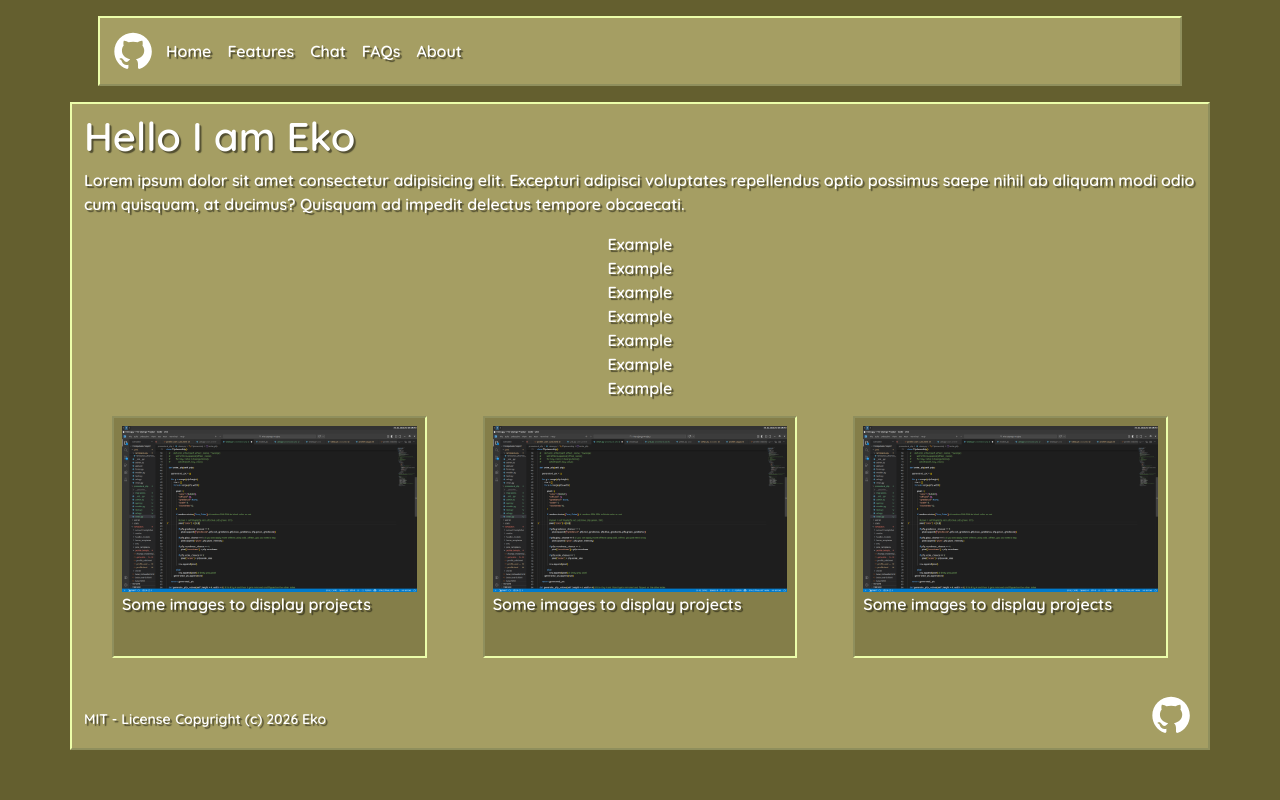
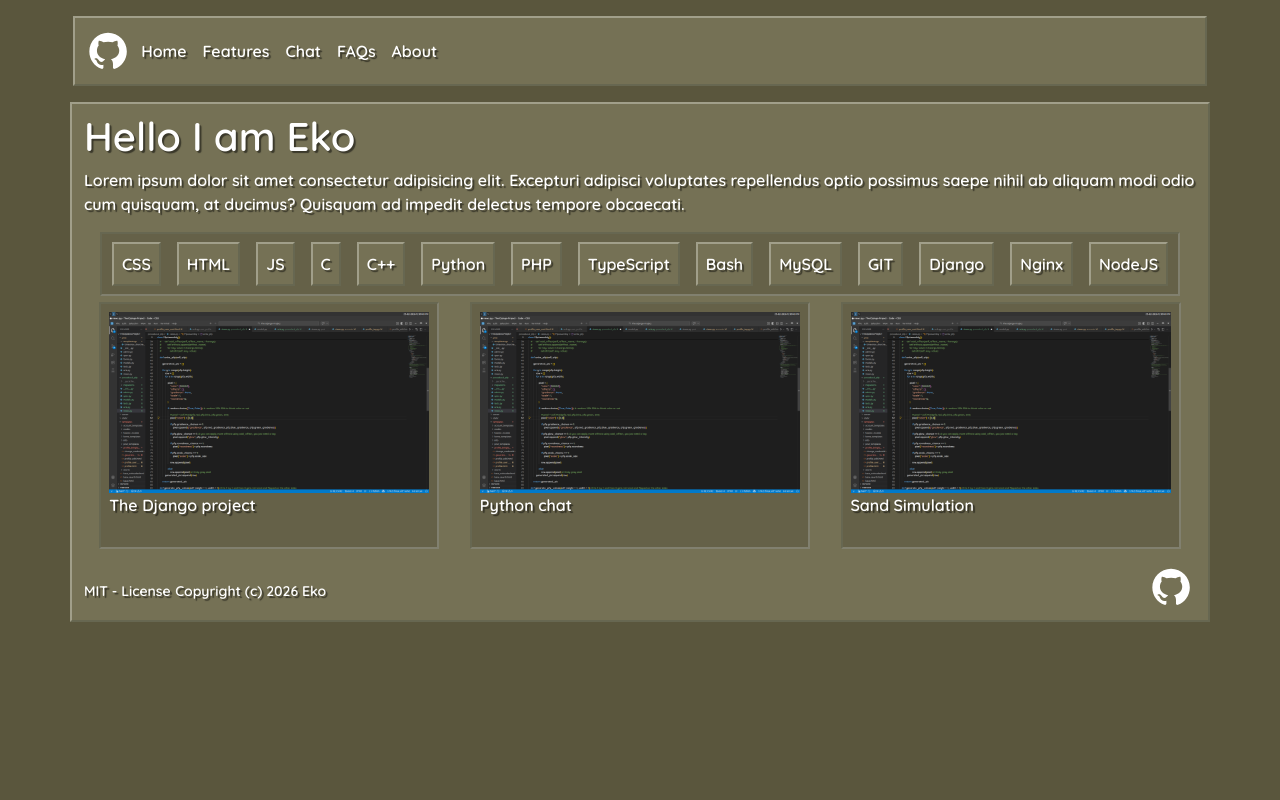
Before and after one commit to zekaekop/Portfolio, a Django app: page / in a window 1280 px wide. Run offline with Django 5.2, Linux system fonts and the light colour scheme; some libraries are stand-ins or nearby versions.

Commit message:
fixes the layout and tags layout and adjusts and adds more themes and colors

```diff
--- a/home/views.py
+++ b/home/views.py
@@ -4,13 +4,11 @@ from django.shortcuts import render
 
 def home_page(request):
 
-    frameworks = ("Django", "Nginx", "NodeJS", ) # ETC.
-    tags = ("CSS","HTML","JS","C","C++","Python","PHP",)
+    tags = ("CSS","HTML","JS","C","C++","Python","PHP","TypeScript","Bash","MySQL","GIT","Django", "Nginx", "NodeJS", )
 
     context = {
         "world":"World!!",
         "tags":  tags,
-        "frameworks": frameworks,
     }
 
     return render(request, "home/home.html", context)
--- a/static/css/base.css
+++ b/static/css/base.css
@@ -5,7 +5,7 @@
 
 
 body{
-    background-color:#645f2f !important;
+    background-color:#5a563d !important;
     /* background-image: var(--bg-image);
     background-size: cover;
     background-repeat: no-repeat;  */
@@ -22,27 +22,27 @@ body{
 .box-inset,
 .box{
     padding: 0.5rem;
-    margin: 1rem;
+    margin: 0.2rem;
 }
 
 .box{
-    background-color: #a59e63;
+    background-color: #757155;
 
-    border-top:  2px solid #ecfeaa;
-    border-left:  2px  solid #ecfeaa;
+    border-top:  2px solid #a19f8a;
+    border-left:  2px  solid #a19f8a;
 
-    border-bottom:  2px  solid #8f8f5d;
-    border-right:  2px  solid #8f8f5d;
+    border-bottom:  2px  solid #676751;
+    border-right:  2px  solid #676751;
 }
 
 .box-inset{
-    background-color: #847e49;
+    background-color: #656148;
 
-    border-bottom:  2px solid #ecfeaa;
-    border-right:  2px  solid #ecfeaa;
+    border-bottom:  2px solid #81806f;
+    border-right:  2px  solid #81806f;
 
-    border-top:  2px  solid #8f8f5d;
-    border-left:  2px  solid #8f8f5d;
+    border-top:  2px  solid #676751;
+    border-left:  2px  solid #676751;
 }
 
 .img-home-projects{
@@ -69,6 +69,24 @@ body{
 
     border-bottom:  2px  solid #a6a670;
     border-right:  2px  solid #a6a670;
+    ------------------------------------------------
+    desert yellow theme 2
+    background-color: #a59e63;
+
+    border-top:  2px solid #fefaaa;
+    border-left:  2px  solid #fefaaa;
+
+    border-bottom:  2px  solid #8f8f5d;
+    border-right:  2px  solid #8f8f5d;
+    ------------------------------------------------
+    Gray theme
+    background-color: #757155;
+
+    border-top:  2px solid #a19f8a;
+    border-left:  2px  solid #a19f8a;
+
+    border-bottom:  2px  solid #676751;
+    border-right:  2px  solid #676751;
      */
 
 .btn-primary{
--- a/templates/header.html
+++ b/templates/header.html
@@ -1,7 +1,7 @@
 {% load static %}
 
 {% block body %}
-<div class="container">
+<div class="container mt-3 p-0">
     <div class="d-flex flex-wrap align-items-center justify-content-center justify-content-lg-start box">
 
         <a href="https://github.com/zekaekop/Portfolio" class="d-flex align-items-center mb-2 mb-lg-0 text-white text-decoration-none">
--- a/templates/home/home.html
+++ b/templates/home/home.html
@@ -3,13 +3,12 @@
 
 {% block body %}
 
-<div class="container text-white box">
+<div class="container text-white box mt-3">
     <h1>Hello I am Eko</h1>
 
     <p>Lorem ipsum dolor sit amet consectetur adipisicing elit. Excepturi adipisci voluptates repellendus optio possimus saepe nihil ab aliquam modi odio cum quisquam, at ducimus? Quisquam ad impedit delectus tempore obcaecati.</p>
 
-    <div class="d-flex justify-content-center">
-        <div class="">
+    <div class="d-flex justify-content-center box-inset p-0 ms-3 me-3">
         {% if tags %}
             {% for tag in tags%}
                 {% include 'home/tags.html' %}
@@ -18,7 +17,6 @@
             Tag list of the langauges i know
         {% endif %}
     </div>
-    </div>
 
     <div class="container">
         <div class="row g-4">
@@ -26,9 +24,7 @@
             <div class="col-md-4">
                 <div class="box-inset h-100">
                     <img src="{% static '/img/example/example.png'%}" class="card-img-top img-fluid" alt="Project 1">
-                    <div class="card-body">
-                        <p class="card-text">Some images to display projects</p>
-                    </div>
+                        <p>The Django project</p>
                 </div>
             </div>
 
@@ -36,9 +32,7 @@
             <div class="col-md-4">
                 <div class="box-inset h-100">
                     <img src="{% static '/img/example/example.png'%}" class="card-img-top img-fluid" alt="Project 2">
-                    <div class="card-body">
-                        <p class="card-text">Some images to display projects</p>
-                    </div>
+                        <p>Python chat</p>
                 </div>
             </div>
 
@@ -46,9 +40,7 @@
             <div class="col-md-4">
                 <div class="box-inset h-100">
                     <img src="{% static '/img/example/example.png'%}" class="card-img-top img-fluid" alt="Project 3">
-                    <div class="card-body">
-                        <p class="card-text">Some images to display projects</p>
-                    </div>
+                        <p>Sand Simulation</p>
                 </div>
             </div>
         </div>
@@ -67,7 +59,7 @@
 
 
 
-    <footer class="mt-5">
+    <footer class="mt-3">
         <div class="d-flex justify-content-between">
 
             <div class="mt-3">
--- a/templates/home/tags.html
+++ b/templates/home/tags.html
@@ -1,2 +1,3 @@
+{% load static %}
 <!-- Tags to display  -->
-<div>Example</div>
+<div class="box m-2">{{tag}}</div>
```
Lines whose indentation alone changed are shown as unchanged.
